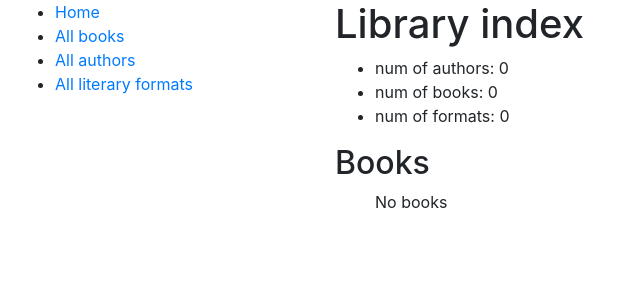
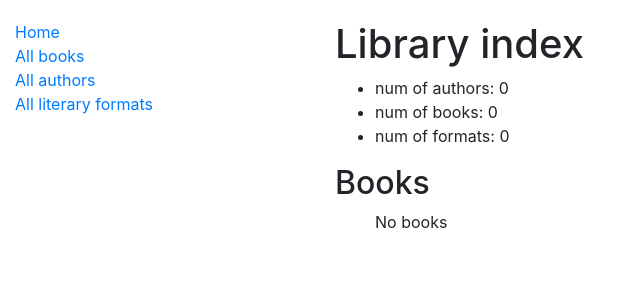
Before and after one commit to pikaOpika/hihihaha, a Django app: page /catalog/ in a window 1280 px wide. Shown: the top 300 px of the page, without its empty margins (0-640 px from the left). Run offline with Django 5.2, Linux system fonts and the light colour scheme; data that the repository does not hold is empty.

Commit message:
added static files it wasnt so hard as i thought lucky me

```diff
--- a/library/settings.py
+++ b/library/settings.py
@@ -116,5 +116,8 @@ USE_TZ = True
 # https://docs.djangoproject.com/en/6.0/howto/static-files/
 
 STATIC_URL = 'static/'
+STATICFILES_DIRS = [
+    BASE_DIR / "static",
+]
 
 AUTH_USER_MODEL = "catalog.Author"
--- /dev/null
+++ b/static/css/styles.css
@@ -0,0 +1,8 @@
+body {
+    margin-top: 20px;
+}
+
+.sidebar-nav {
+    list-style: none;
+    padding: 0;
+}
--- a/templates/base.html
+++ b/templates/base.html
@@ -1,10 +1,11 @@
+{% load static %}
 <!DOCTYPE html>
 <html lang="en">
 <head>
     <meta charset="UTF-8">
     <meta name="viewport" content="width=device-width, initial-scale=1.0">
     <link rel="stylesheet" href="https://cdn.jsdelivr.net/npm/bootstrap@4.6.2/dist/css/bootstrap.min.css" integrity="sha384-xOolHFLEh07PJGoPkLv1IbcEPTNtaed2xpHsD9ESMhqIYd0nLMwNLD69Npy4HI+N" crossorigin="anonymous">
-
+    <link rel="stylesheet" href="{% static "css/styles.css" %}">
     <title>{% block title %}Library{% endblock  %}</title>
 
 </head>
--- a/templates/includes/sidebar.html
+++ b/templates/includes/sidebar.html
@@ -1,4 +1,4 @@
-<ul>
+<ul class="sidebar-nav">
     <li><a href="{% url 'catalog:index' %}">Home</a></li>
     <li><a href="#">All books</a></li>
     <li><a href="#">All authors</a></li>
```
